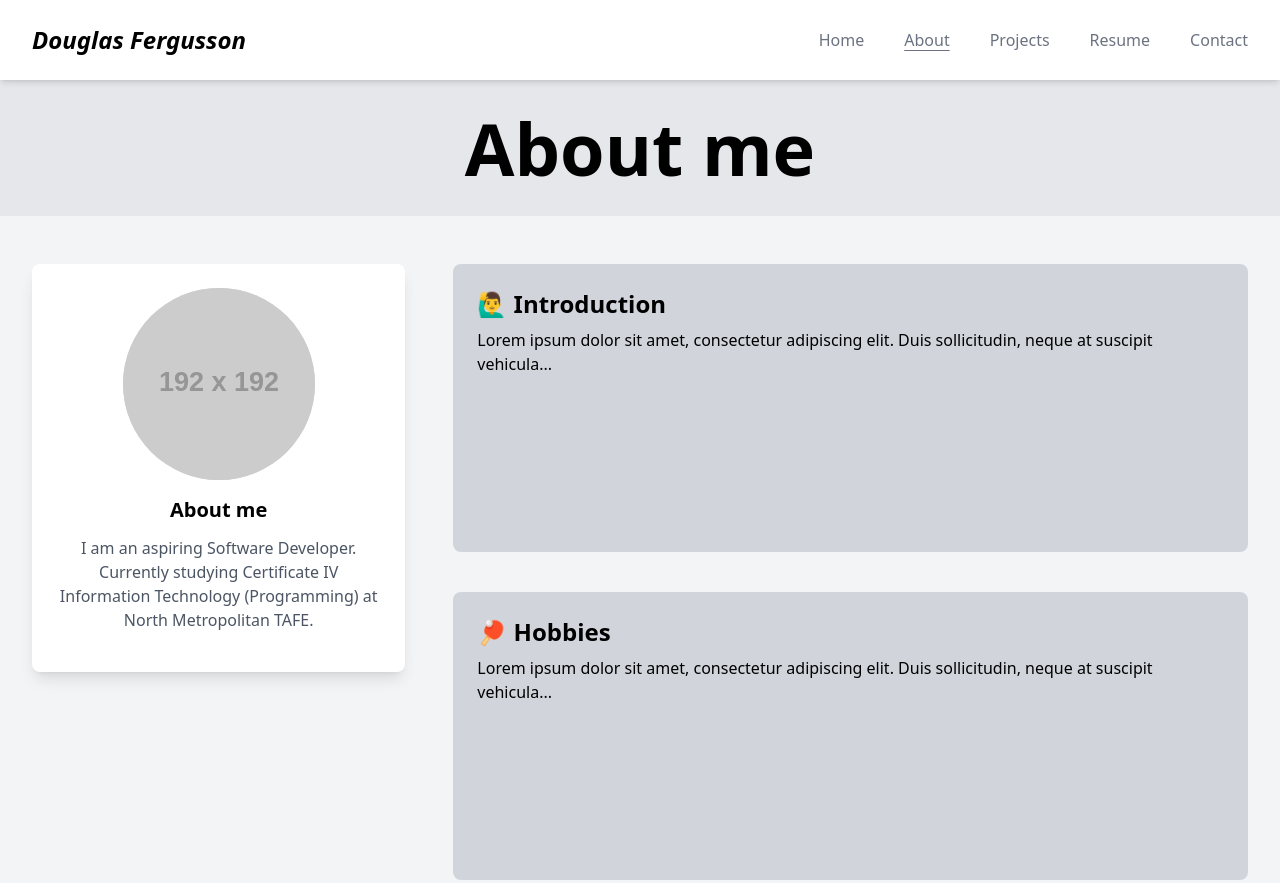
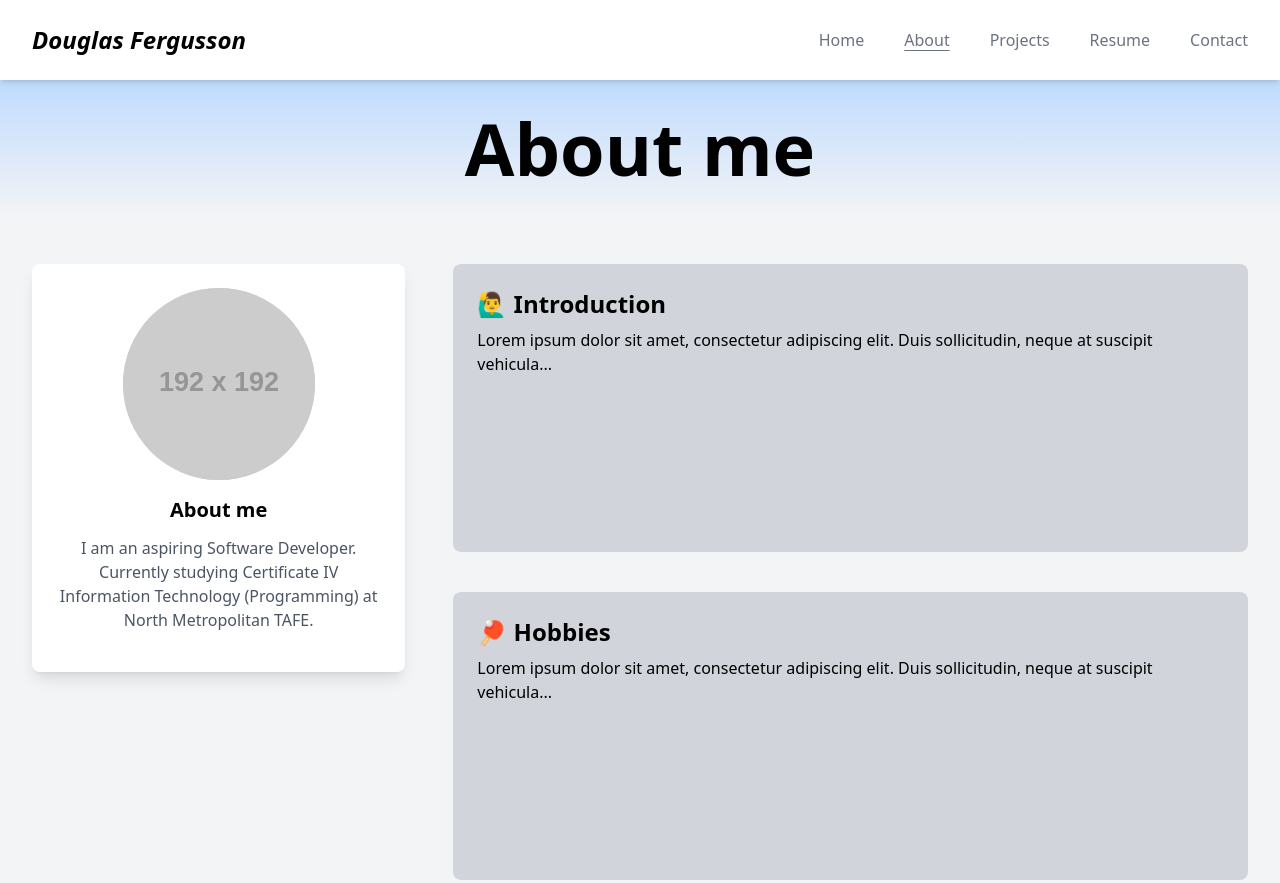
Before and after one commit to djferg/C4Prog-WT-PROJ, a website: page about.html in a window 1280 px wide. Shown: the top 883 px of the page. Drawn offline with Linux system fonts and the light colour scheme; placeholder pictures from the web are drawn by us.

Commit message:
feat: Apply gradient to splash on all pages

```diff
--- a/about.html
+++ b/about.html
@@ -47,7 +47,7 @@
 
 
 <!-- Splash Section -->
-<section class="text-center py-8 bg-gray-200">
+<section class="text-center py-8 bg-gradient-to-b from-blue-200 to-transparent">
     <h1 id="splash-name" class="text-4xl md:text-7xl font-bold">About me</h1>
 </section>
 
```
Also changed, not shown: contact.html (+1 -1 lines), index.html (+1 -1 lines), mywork.html (+1 -1 lines), projects.html (+1 -1 lines), resume.html (+1 -1 lines), assets/css/site.css.
